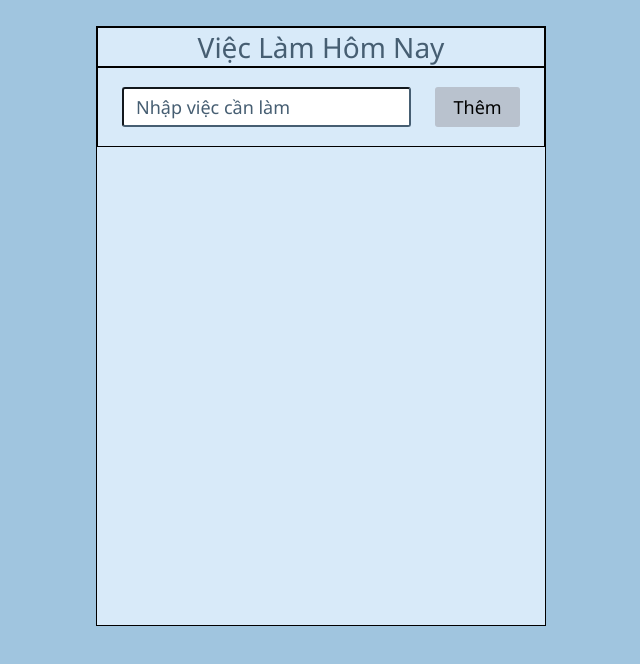
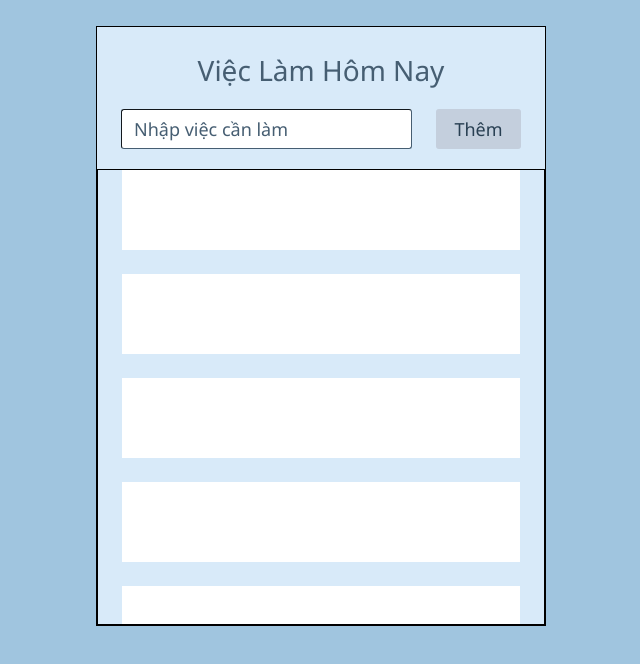
Before and after one commit to tcvduc/to-do-list-vuejs, a Vue app: page / in a window 1280 px wide. Shown: the top 664 px of the page, without its empty margins (319-959 px from the left). Built offline with nearby package versions, Linux system fonts and the light colour scheme.

Commit message:
Tạo khung sườn thanh việc

```diff
--- /dev/null
+++ b/src/components/DanhSachViec.vue
@@ -0,0 +1,48 @@
+<style>
+.khungSuon {
+  border: 1px solid #000;
+  height: 100%;
+  width: 100%;
+  padding: 0 24px 24px 24px;
+  font-size: 18px;
+  overflow-y: scroll;
+}
+
+.khungSuon::-webkit-scrollbar {
+  background-color: #465e72;
+}
+
+.khungSuon::-webkit-scrollbar-track {
+  background-color: #c0cad1;
+}
+
+.khungSuon::-webkit-scrollbar-thumb {
+  background-color: #abb3b9;
+}
+
+.thanhViec {
+  width: 100%;
+  height: 80px;
+  background-color: white;
+  margin-bottom: 24px;
+}
+
+.thanhViec:last-child {
+  margin-bottom: 0;
+}
+</style>
+
+<template>
+  <div class="khungSuon">
+    <div class="thanhViec"></div>
+    <div class="thanhViec"></div>
+    <div class="thanhViec"></div>
+    <div class="thanhViec"></div>
+    <div class="thanhViec"></div>
+    <div class="thanhViec"></div>
+  </div>
+</template>
+
+<script>
+export default {};
+</script>
--- a/src/components/KhungSuonToDoList.vue
+++ b/src/components/KhungSuonToDoList.vue
@@ -4,15 +4,17 @@
   width: 450px;
   height: 600px;
   background-color: #d8eaf9;
+  display: flex;
+  flex-direction: column;
 }
 
 .title {
-  border: 1px solid #000;
   color: var(--title-color);
   font-size: 28px;
   font-weight: 500;
   display: flex;
   justify-content: center;
+  margin-top: 24px;
 }
 </style>
 
@@ -21,15 +23,18 @@
     <div class="title">Việc Làm Hôm Nay</div>
 
     <ThanhNhap />
+    <DanhSachViec />
   </div>
 </template>
 
 <script>
 import ThanhNhap from "./ThanhNhap.vue";
+import DanhSachViec from "./DanhSachViec.vue";
 export default {
   name: "KhungSuongToDoList",
   components: {
     ThanhNhap,
+    DanhSachViec,
   },
 };
 </script>
--- a/src/components/ThanhNhap.vue
+++ b/src/components/ThanhNhap.vue
@@ -1,6 +1,5 @@
 <style>
 .khungSuonThanhNhap {
-  border: 1px solid #000;
   height: 80px;
   width: 100%;
   padding: 28px 24px;
@@ -17,6 +16,7 @@
   font-size: 18px;
   border-radius: 3px;
   border-color: #465e72;
+  border-width: 1px;
 }
 
 .thanhNhap:focus {
@@ -33,11 +33,12 @@
   height: 40px;
   margin-left: 12px;
   cursor: pointer;
-  background-color: #b9c2ce;
+  background-color: #c4cfdd;
   font-size: 18px;
   border: 0;
   border-radius: 3px;
   font-weight: 500;
+  color: #283f52;
 }
 
 .nutThem:hover {
```
Also changed, not shown: 1 other file (tests, documents, lock files or other folders).
